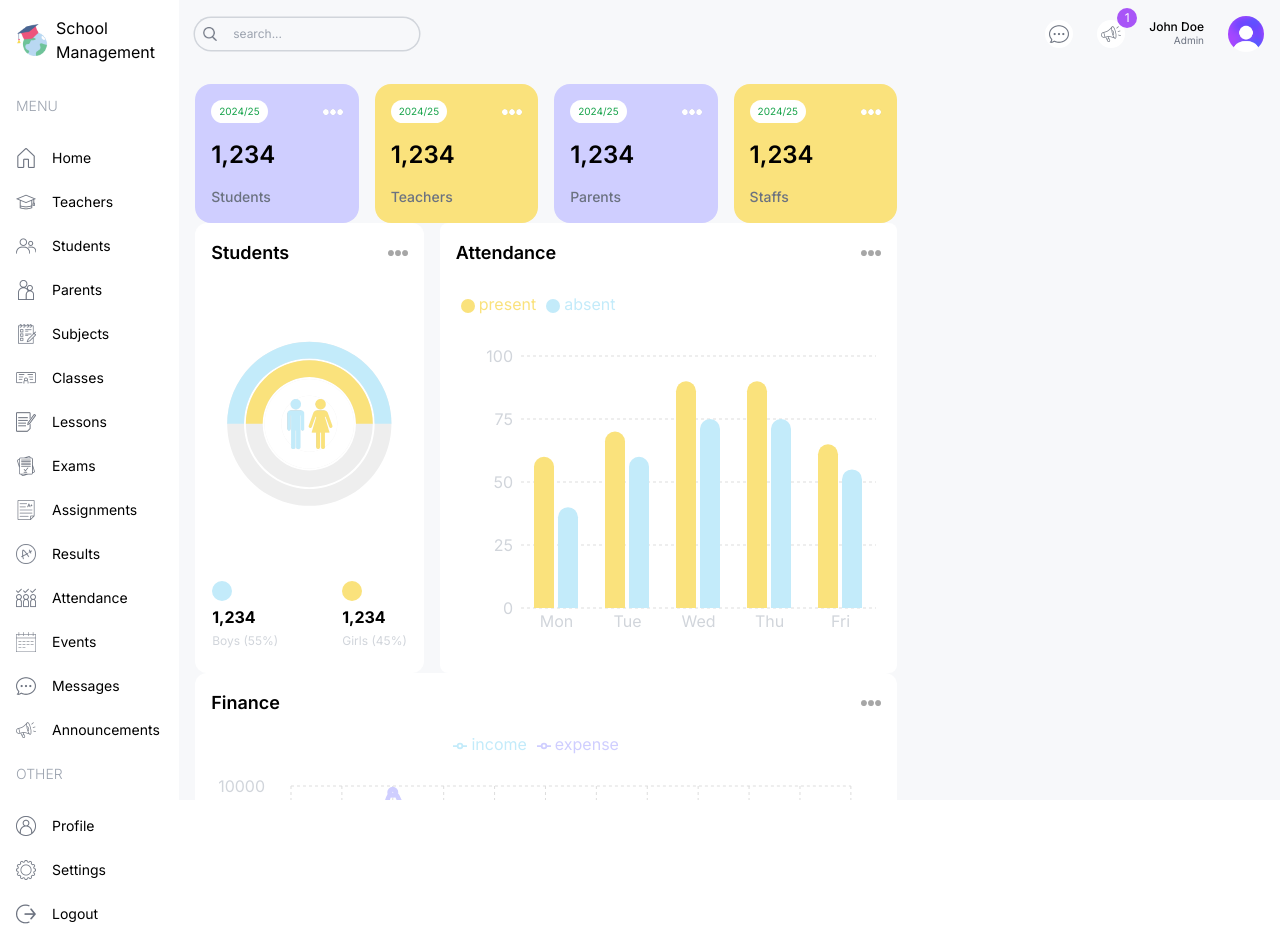
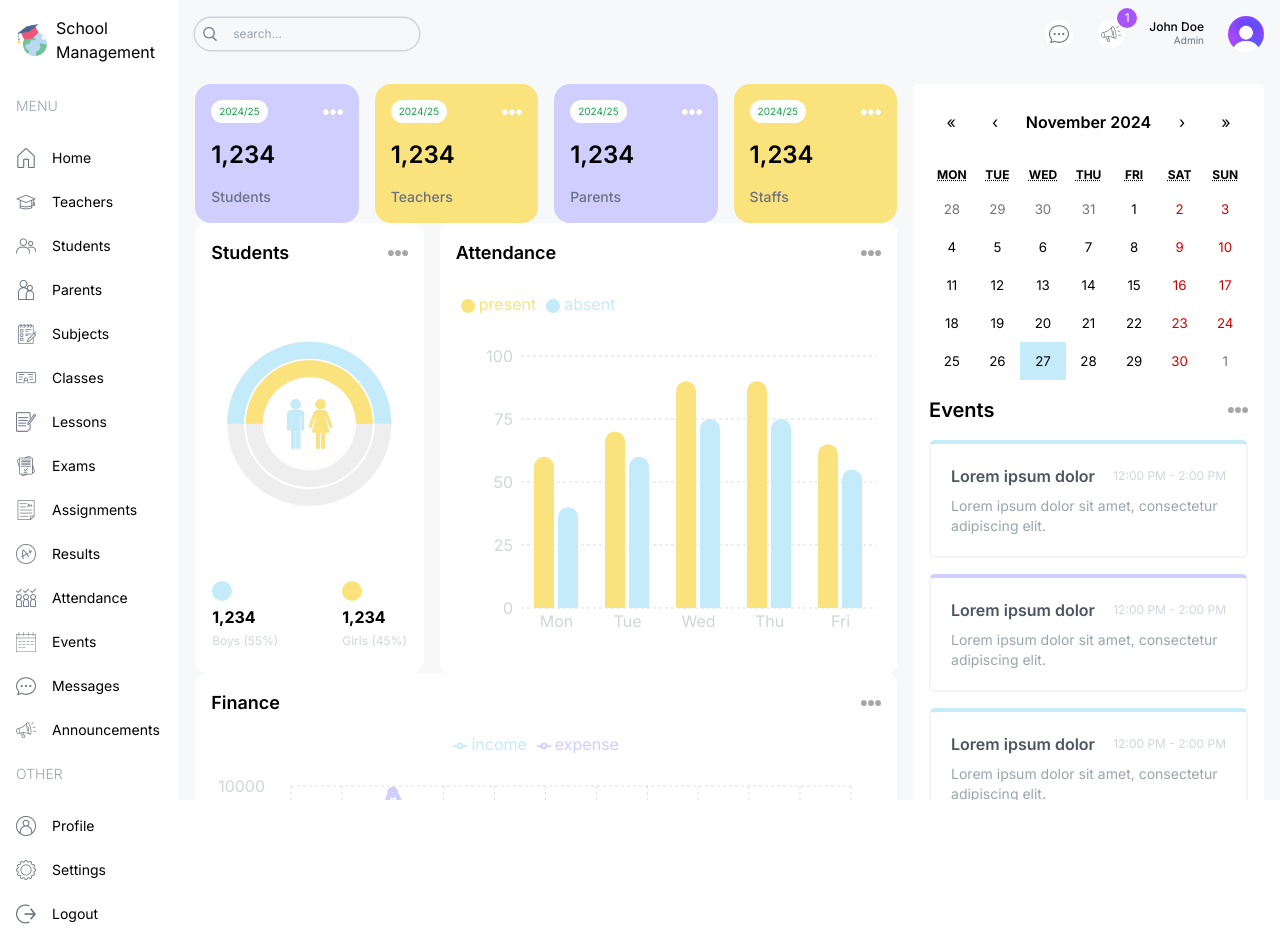
Before and after one commit to BentlyM/school-management-app, a Next.js app: page /admin in a window 1280 px wide. Built offline with nearby package versions, Linux system fonts and the light colour scheme.

Commit message:
completed ui for admin page including calendars and announcement feeds

```diff
--- a/package.json
+++ b/package.json
@@ -11,6 +11,7 @@
   "dependencies": {
     "next": "^14.2.18",
     "react": "^18",
+    "react-calendar": "^5.1.0",
     "react-dom": "^18",
     "recharts": "^2.13.3"
   },
--- a/src/app/(dashboard)/admin/page.tsx
+++ b/src/app/(dashboard)/admin/page.tsx
@@ -1,5 +1,7 @@
+import Announcements from '@/components/Announcements';
 import AttendanceChart from '@/components/AttendanceChart';
 import CountChart from '@/components/CountChart';
+import EventCalendar from '@/components/EventCalendar';
 import FinanceChart from '@/components/FiannaceChart';
 import UserCard from '@/components/UserCard';
 import React from 'react';
@@ -34,8 +36,8 @@
       </div>
       {/* RIGHT */}
       <div className="w-full lg:w-1/3 flex flex-col gap-8">
-        {/* <EventCalendar />
-        <Announcements /> */}
+        <EventCalendar />
+        <Announcements />
       </div>
     </div>
   );
--- a/src/app/globals.css
+++ b/src/app/globals.css
@@ -1,3 +1,108 @@
 @tailwind base;
 @tailwind components;
 @tailwind utilities;
+
+.react-calendar {
+  width: 100% !important;
+  border: none !important;
+  font-family: 'Inter', sans-serif !important;
+}
+
+.react-calendar__navigation__label__labelText {
+  font-weight: 600;
+}
+
+.react-calendar__tile--active {
+  background-color: #c3ebfa !important;
+  color: black !important;
+}
+
+.rbc-btn-group:first-child {
+  display: none !important;
+}
+
+.rbc-toolbar-label {
+  text-align: right !important;
+  padding: 0px 20px !important;
+}
+
+.rbc-btn-group:last-child {
+  font-size: 13px !important;
+}
+
+.rbc-btn-group:last-child button {
+  border: none !important;
+  background-color: #f1f0ff !important;
+  margin-left: 2px !important;
+}
+
+.rbc-toolbar button.rbc-active {
+  background-color: #dbdafe !important;
+  box-shadow: none !important;
+}
+
+.rbc-time-view {
+  border-color: #eee !important;
+}
+
+.rbc-time-header {
+  display: none !important;
+}
+
+.rbc-time-content {
+  border: none !important;
+}
+
+.rbc-time-gutter.rbc-time-column {
+  font-size: 12px !important;
+}
+
+.rbc-time-gutter.rbc-time-column .rbc-timeslot-group {
+  padding: 0px 20px !important;
+}
+
+.rbc-timeslot-group {
+  background-color: #f7fdff !important;
+}
+
+.rbc-day-slot {
+  font-size: 14px !important;
+}
+
+.rbc-event {
+  border: none !important;
+  color: black !important;
+  padding: 10px !important;
+  margin: 10px !important;
+  width: 99% !important;
+}
+
+.rbc-event:nth-child(1) {
+  background-color: #e2f8ff !important;
+}
+.rbc-event:nth-child(2) {
+  background-color: #fefce8 !important;
+}
+.rbc-event:nth-child(3) {
+  background-color: #f2f1ff !important;
+}
+.rbc-event:nth-child(4) {
+  background-color: #fdf2fb !important;
+}
+.rbc-event:nth-child(5) {
+  background-color: #e2f8ff !important;
+}
+.rbc-event:nth-child(6) {
+  background-color: #fefce8 !important;
+}
+.rbc-event:nth-child(7) {
+  background-color: #f2f1ff !important;
+}
+.rbc-event:nth-child(8) {
+  background-color: #fdf2fb !important;
+}
+
+.rbc-event-label {
+  color: gray !important;
+  margin-bottom: 5px;
+}
--- /dev/null
+++ b/src/components/Announcements.tsx
@@ -0,0 +1,50 @@
+const Announcements = () => {
+    return (
+      <div className="bg-white p-4 rounded-md">
+        <div className="flex items-center justify-between">
+          <h1 className="text-xl font-semibold">Announcements</h1>
+          <span className="text-xs text-gray-400">View All</span>
+        </div>
+        <div className="flex flex-col gap-4 mt-4">
+          <div className="bg-lamaSkyLight rounded-md p-4">
+            <div className="flex items-center justify-between">
+              <h2 className="font-medium">Lorem ipsum dolor sit</h2>
+              <span className="text-xs text-gray-400 bg-white rounded-md px-1 py-1">
+                2025-01-01
+              </span>
+            </div>
+            <p className="text-sm text-gray-400 mt-1">
+              Lorem ipsum dolor sit amet consectetur adipisicing elit. Voluptatum,
+              expedita. Rerum, quidem facilis?
+            </p>
+          </div>
+          <div className="bg-lamaPurpleLight rounded-md p-4">
+            <div className="flex items-center justify-between">
+              <h2 className="font-medium">Lorem ipsum dolor sit</h2>
+              <span className="text-xs text-gray-400 bg-white rounded-md px-1 py-1">
+                2025-01-01
+              </span>
+            </div>
+            <p className="text-sm text-gray-400 mt-1">
+              Lorem ipsum dolor sit amet consectetur adipisicing elit. Voluptatum,
+              expedita. Rerum, quidem facilis?
+            </p>
+          </div>
+          <div className="bg-lamaYellowLight rounded-md p-4">
+            <div className="flex items-center justify-between">
+              <h2 className="font-medium">Lorem ipsum dolor sit</h2>
+              <span className="text-xs text-gray-400 bg-white rounded-md px-1 py-1">
+                2025-01-01
+              </span>
+            </div>
+            <p className="text-sm text-gray-400 mt-1">
+              Lorem ipsum dolor sit amet consectetur adipisicing elit. Voluptatum,
+              expedita. Rerum, quidem facilis?
+            </p>
+          </div>
+        </div>
+      </div>
+    );
+  };
+
+  export default Announcements;
--- /dev/null
+++ b/src/components/EventCalendar.tsx
@@ -0,0 +1,62 @@
+"use client";
+
+import Image from "next/image";
+import { useState } from "react";
+import Calendar from "react-calendar";
+import "react-calendar/dist/Calendar.css";
+
+type ValuePiece = Date | null;
+
+type Value = ValuePiece | [ValuePiece, ValuePiece];
+
+// TEMPORARY
+const events = [
+  {
+    id: 1,
+    title: "Lorem ipsum dolor",
+    time: "12:00 PM - 2:00 PM",
+    description: "Lorem ipsum dolor sit amet, consectetur adipiscing elit.",
+  },
+  {
+    id: 2,
+    title: "Lorem ipsum dolor",
+    time: "12:00 PM - 2:00 PM",
+    description: "Lorem ipsum dolor sit amet, consectetur adipiscing elit.",
+  },
+  {
+    id: 3,
+    title: "Lorem ipsum dolor",
+    time: "12:00 PM - 2:00 PM",
+    description: "Lorem ipsum dolor sit amet, consectetur adipiscing elit.",
+  },
+];
+
+const EventCalendar = () => {
+  const [value, onChange] = useState<Value>(new Date());
+
+  return (
+    <div className="bg-white p-4 rounded-md">
+      <Calendar onChange={onChange} value={value} />
+      <div className="flex items-center justify-between">
+        <h1 className="text-xl font-semibold my-4">Events</h1>
+        <Image src="/moreDark.png" alt="" width={20} height={20} />
+      </div>
+      <div className="flex flex-col gap-4">
+        {events.map((event) => (
+          <div
+            className="p-5 rounded-md border-2 border-gray-100 border-t-4 odd:border-t-lamaSky even:border-t-lamaPurple"
+            key={event.id}
+          >
+            <div className="flex items-center justify-between">
+              <h1 className="font-semibold text-gray-600">{event.title}</h1>
+              <span className="text-gray-300 text-xs">{event.time}</span>
+            </div>
+            <p className="mt-2 text-gray-400 text-sm">{event.description}</p>
+          </div>
+        ))}
+      </div>
+    </div>
+  );
+};
+
+export default EventCalendar;
```
Also changed, not shown: 1 other file (tests, documents, lock files or other folders).
